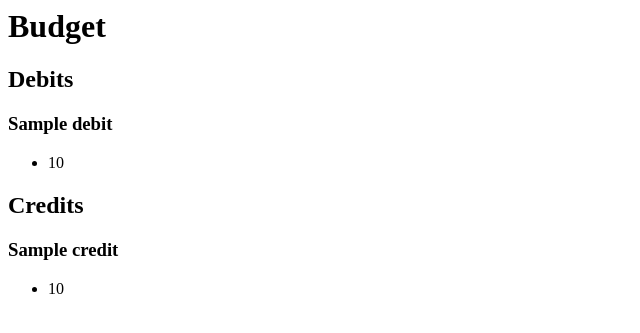
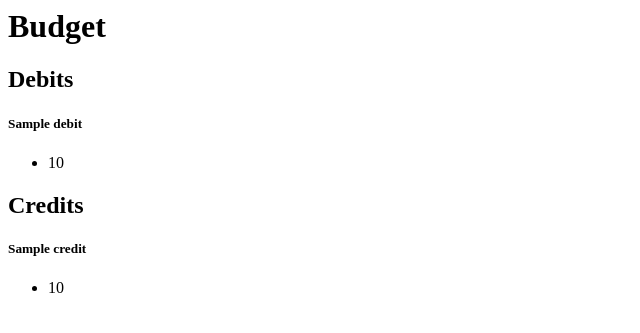
Before and after one commit to npeters52/budget, a Django app: template checking/templates/index.html in a window 1280 px wide. Shown: the top 333 px of the page, without its empty margins (0-640 px from the left). Run offline with Django 3.2, Linux system fonts and the light colour scheme; the template is opened without the code that fills it: most values are stand-ins (such as "Sample title", 1, 10 or a date in 2020); parts of the project's set-up code (start-up, migrations or seed data) failed here and were passed over.

Commit message:
checking template/style

```diff
--- a/checking/static/style.css
+++ b/checking/static/style.css
@@ -0,0 +1,3 @@
+.heading {
+    text-align: center;
+}
--- a/checking/templates/index.html
+++ b/checking/templates/index.html
@@ -6,14 +6,15 @@
         <title>Budget</title>
     </head>
     <body>
+        <div class="">
             <h1>Budget</h1>
             {% if debit_list %}
                 <h2>Debits</h2>
                 {% for debit in debit_list %}
                     <div class="debits">
-                    <h3>
+                        <h5>
                             {{debit.name}}
-                    </h3>
+                        </h5>
                         <ul>
                             <li>
                                 {{debit.amount}}
@@ -28,9 +29,9 @@
                 <h2>Credits</h2>
                 {% for credit in credit_list %}
                     <div class="credits">
-                    <h3>
+                        <h5>
                             {{credit.name}}
-                    </h3>
+                        </h5>
                         <ul>
                             <li>
                                 {{credit.amount}}
@@ -41,5 +42,6 @@
             {% else %}
             <p>No Credits available</p>
             {% endif %}
+        </div>
     </body>
 </html>
```
Lines whose indentation alone changed are shown as unchanged.
